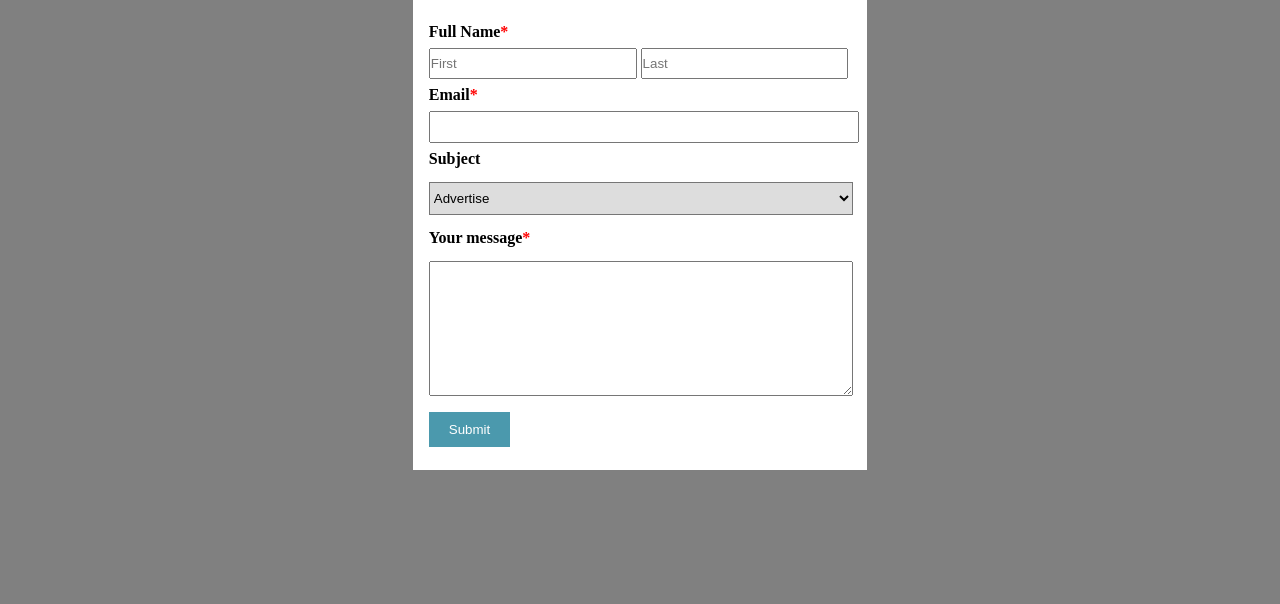
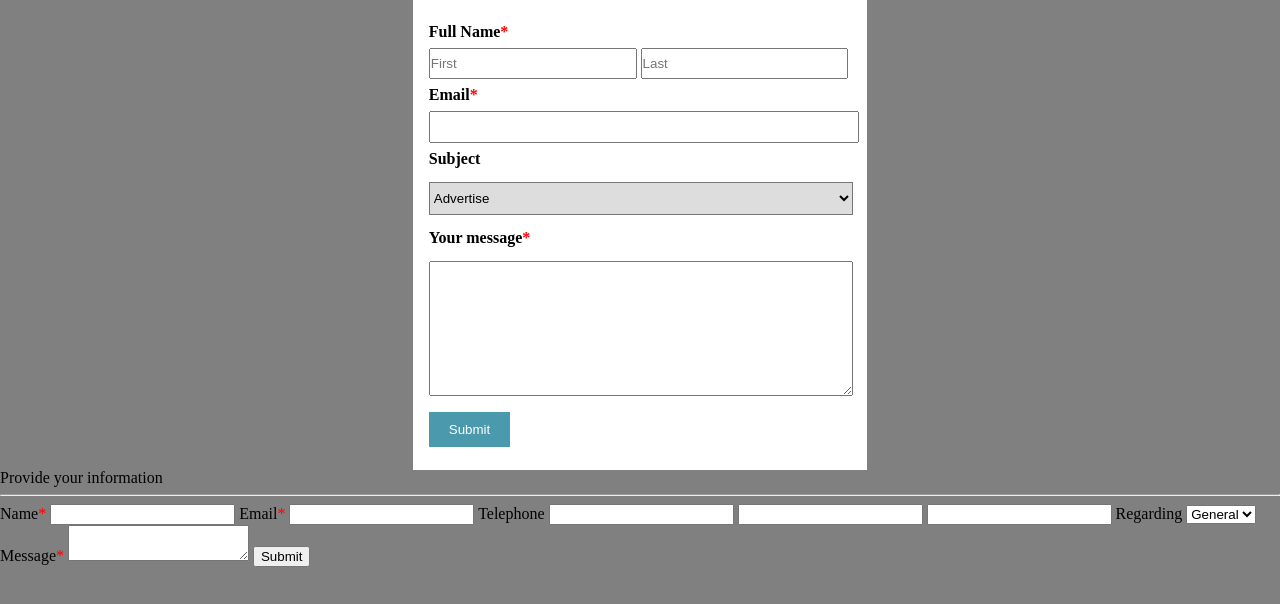
Before and after one commit to hermelen/formulaires, a plain HTML site: page index.html in a window 1280 px wide. Drawn offline with Linux system fonts and the light colour scheme.

Commit message:
form2 html

```diff
--- a/index.html
+++ b/index.html
@@ -1,11 +1,13 @@
 <!DOCTYPE html>
 <html lang="fr">
+
 <head>
     <meta charset="utf-8">
     <title>Formulaires</title>
     <link rel="stylesheet" href="css/reset.css">
     <link rel="stylesheet" href="css/style.css">
 </head>
+
 <body>
     <form id="first-form" action="index.html" method="post">
 
@@ -29,5 +31,34 @@
         <input type="submit" name="submit" value="Submit">
 
     </form>
+    <form id="second-form" action="index.html" method="post">
+        <fieldset>
+            <legend>Provide your information</legend>
+            <hr>
+            <label for="name2">Name<sup>*</sup></label>
+            <input type="text" name="name" id="name2" value="">
+
+            <label for="email2">Email<sup>*</sup></label>
+            <input type="email" name="email2" id="email2" value="">
+
+            <label for="phone2" class="phone2">Telephone</label>
+            <input type="text" id="phone2" class="phone2">
+            <input type="text" class="phone2">
+            <input type="text" class="phone2">
+
+            <label for="choice">Regarding</label>
+            <select class="" name="">
+                <option value="general">General</option>
+                <option value="azerty">azerty</option>
+            </select>
+
+            <label for="message2">Message<sup>*</sup></label>
+            <textarea name="message2" id="message2"></textarea>
+
+            <input type="submit" name="submit2" value="Submit">
+
+        </fieldset>
+    </form>
 </body>
+
 </html>
```
Lines whose indentation alone changed are shown as unchanged.
